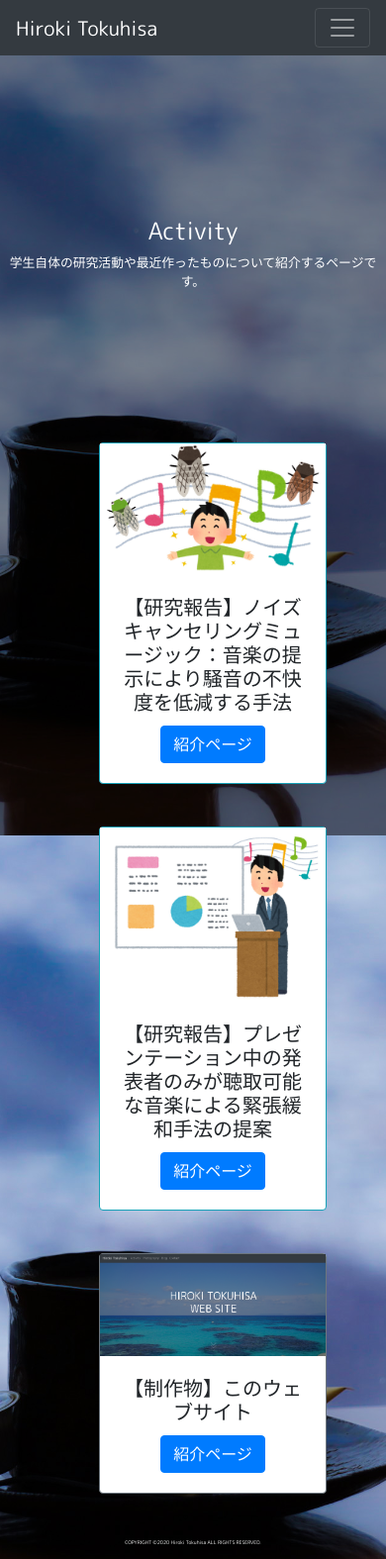
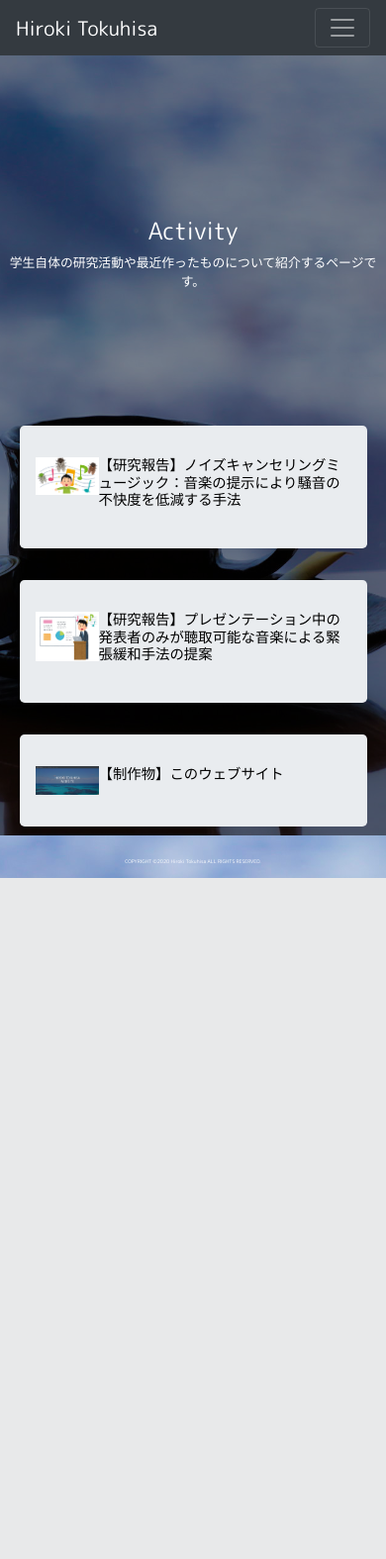
Before and after one commit to TokuhisaH/MyPortfolio, a Django app: page /activity/ in a window 390 px wide. Shown: the whole page at 99% size. After the commit the page ends 887 px from the top, so only its background shows below. Run offline with Django 3.2, Linux system fonts and the light colour scheme; data comes from the database, SQL or seed files in the repository; some libraries are stand-ins or nearby versions.

Commit message:
add mobile template

```diff
--- a/static/base.css
+++ b/static/base.css
@@ -3,6 +3,9 @@ body{
  font-family: 'M PLUS Rounded 1c', sans-serif;
   }
 
+html {
+  -webkit-overflow-scrolling: touch;
+}
 
 /*-----------------------PC画面*------------------------------------*/
 @media screen and (min-width : 769px){
@@ -175,13 +178,22 @@ h4{
   list-style:none;
   text-align:center;
   }
+
+.activity-card h5{
+  font-size:1.0em;
+  }
 .activity-card .card-item li{
   display: inline-block;
   width: 230px;
   margin:10px 10px;
+  margin-top:0;
   }
 .activity-card .card-item .card{
   text-decoration: none;
+  }
+
+.activity-card-mobile{
+  display:none;
   }
 
 .activity-bg .container {
@@ -203,6 +215,7 @@ h4{
  background-size: cover;
  background-attachment: fixed;
  width:100%;
+ margin-top:80px;
  }
  /*背景を暗くする*/
 .blog-bg::before{
@@ -460,38 +473,52 @@ h4{
   color:white;
   }
 
-.activity-card .card-item{
-  list-style:none;
-  text-align:center;
-  }
-.activity-card .card-item li{
-  display: inline-block;
-  width: 230px;
-  margin:10px 10px;
-  }
-.activity-card .card-item .card{
-  text-decoration: none;
+.activity-card {
+  display:none;
   }
 
+.activity-card-mobile{
+   position:relative;
+   width:90%;
+   margin:auto;
+  }
+.activity-card-mobile h5{
+   font-size:0.9em;
+}
+
+.activity-card-mobile a{
+  text-decoration:none;
+  color:black;
+  }
 .activity-bg .container {
   margin-top:80px;
   }
 .activity-detail img{
-  width:80%;
+  width:50%;
   max-width:500px;
   margin:auto;
   }
 .activity-detail h3{
   margin-top:30px;
+  font-size:1.2em;
   color: black;
   }
+.activity-detail button{
+  margin:auto;
+  width:200px;
+  font-size:0.8em
+  }
 
+.activity-detail p{
+  font-size:0.8em;
+  }
 /*ブログ*/
 .blog-bg{
  background-image: url("/static/img/inskytree.jpg");
  background-size: cover;
  background-attachment: fixed;
  width:100%;
+ margin-top:80px;
  }
  /*背景を暗くする*/
 .blog-bg::before{
@@ -503,6 +530,10 @@ h4{
   left: 0;
   content: ' ';
 }
+
+.blog-bg p{
+  font-size:0.8em;
+  }
 
 .blog-list h3{
   position:relative;
@@ -522,6 +553,7 @@ h4{
   }
 .blogdetail-title h3{
   margin-bottom:5%;
+  font-size:1.2em;
   }
 
 .blogdetail-img{
--- a/templates/activity.html
+++ b/templates/activity.html
@@ -16,7 +16,6 @@
     <ul class="card-item">
     {% for item in object_list %}
      <li>
-
       <div class="card border-{{item.genre}} mb-3"style="max-width: 18rem;">
         <svg class="bd-placeholder-img card-img-top" width="100%" height="0" xmlns="http://www.w3.org/2000/svg" preserveAspectRatio="xMidYMid slice" focusable="false" role="img" aria-label="Placeholder: Image cap"></svg>
         <img src="{{item.images.url}}" width="100%" height="100%"/>
@@ -31,6 +30,21 @@
     </ul>
     </div>
 
+    <div class ="activity-card-mobile">
+       {% for item in object_list %}
+       <a href="{% url 'activitydetail' item.pk%}">
+       <div class="jumbotron">
+        <div class="media">
+          <img src="{{item.images.url}}" width="64px"/>
+          <div class="media-body">
+            <h5 class="mt-0">{{item.title}}</h5>
+          </div>
+        </div>
+        </div>
+        </a>
+        {% endfor %}
+    </div>
+
 
 </body>
 {% endblock content %}
--- a/templates/activitydetail.html
+++ b/templates/activitydetail.html
@@ -15,7 +15,7 @@
           <h3 class="card-title">{{object.title}}</h3>
           <img src="{{object.images.url}}"/>
         <div class="card-body">
-          <h5 class="card-text">{{object.content | linebreaksbr}}</h5>
+          <p class="card-text">{{object.content | linebreaksbr}}</p>
         </div>
         <a href="{{object.link}}" target="_blank" rel="noopener noreferrer">
           <button type="button" class="btn btn-primary btn-lg btn-block">詳細ページへ(外部)</button>
--- a/templates/blogdetail.html
+++ b/templates/blogdetail.html
@@ -5,17 +5,13 @@
 {% endblock header %}
 {% block content %}
 <body class ="blog-bg">
-  <div class ="sub-title">
-     <a href="{% url 'bloglist' %}"><h1>Blog</h1></a>
-
-  </div>
   <div class ='container'>
     <div class="alert alert-primary" role="alert">
       <div class="blogdetail-title">
       <h3 class="card-title">{{object.title}}</h3>
       </div>
       <div class="blogdetail-img">
-        <p><img src="{{object.images.url}}" height=300px></p>
+        <p><img src="{{object.images.url}}" height=200px></p>
       </div>
       <div>
         <p>{{object.content | linebreaksbr}}</p>
```
